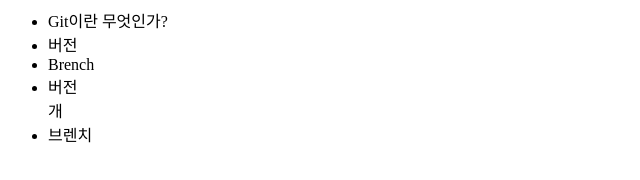
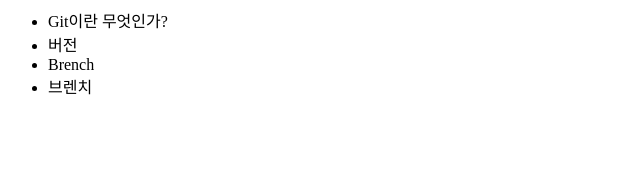
Before and after one commit to anteaterho/Opentutorials_git_anteaterho, a plain HTML site: page index.html in a window 1280 px wide. Shown: the whole page, without its empty margins (0-640 px from the left). Drawn offline with Linux system fonts and the light colour scheme.

Commit message:
오타 수

```diff
--- a/index.html
+++ b/index.html
@@ -9,7 +9,6 @@
 		<li>Git이란 무엇인가?</li>
 		<li>버전</li>
 		<li>Brench</li>
-		<li>버전</li>개
 		<li>브렌치</li>
 	</ul>
 </html>
```
